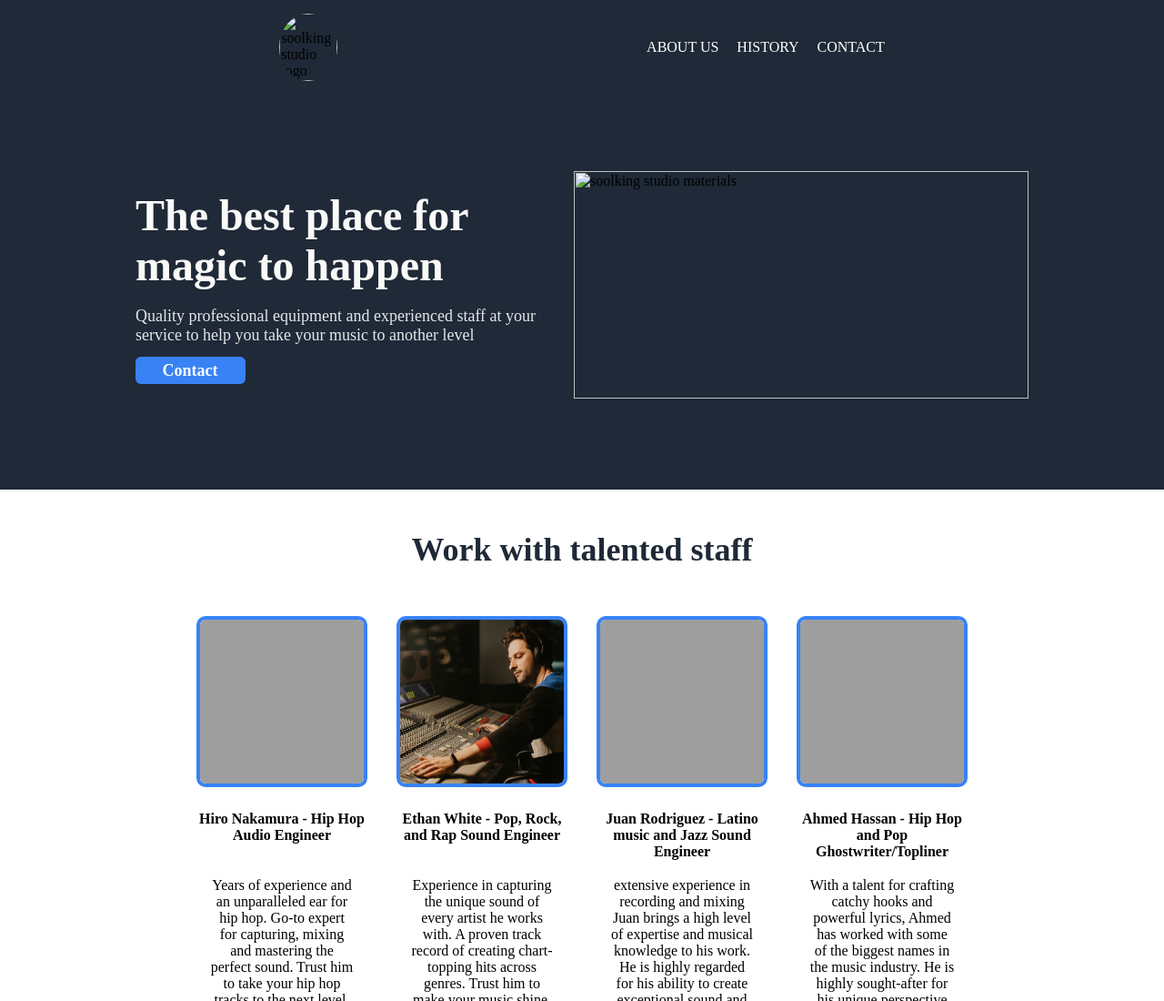
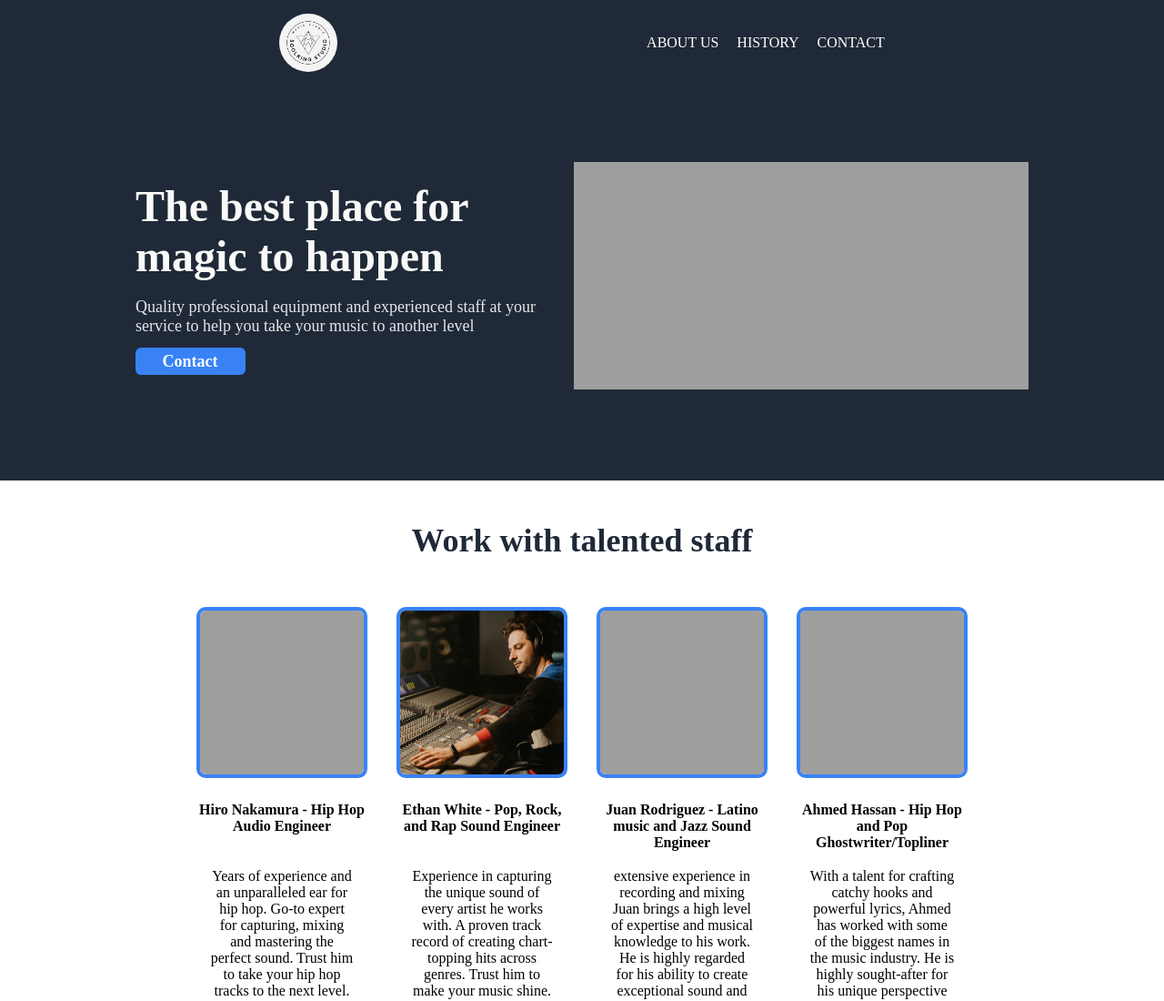
Before and after one commit to OmidCode/odin-landing-page, a plain HTML site: page index.html in a window 1280 px wide. Shown: the top 1100 px of the page at 91% size. Drawn offline with Linux system fonts and the light colour scheme; the site is published under a folder, as on GitHub Pages, so addresses that start at the root find nothing.

Commit message:
fixing images path

```diff
--- a/index.html
+++ b/index.html
@@ -11,7 +11,7 @@
   <div class="container">
 <!--Header section-->
       <header>
-            <img class="logo" src="/images/logo.png" alt="soolking studio logo">
+            <img class="logo" src="images/logo.png" alt="soolking studio logo">
         <div class="nav-links">
             <a class="nav-link" href="">ABOUT US</a>
             <a class="nav-link" href="https://www.youtube.com/watch?v=dQw4w9WgXcQ" target="_blank">HISTORY</a>
@@ -28,7 +28,7 @@
             <div class="hero-btn"><a class="Contact-btn" href="https://www.youtube.com/watch?v=dQw4w9WgXcQ" target="_blank">Contact</a></div>
         </div>
         <div class="hero-img">
-            <img src="/images/studio.jpg" alt="soolking studio materials">
+            <img src="images/studio.jpg" alt="soolking studio materials">
         </div>
       </div>
       <main>
```
